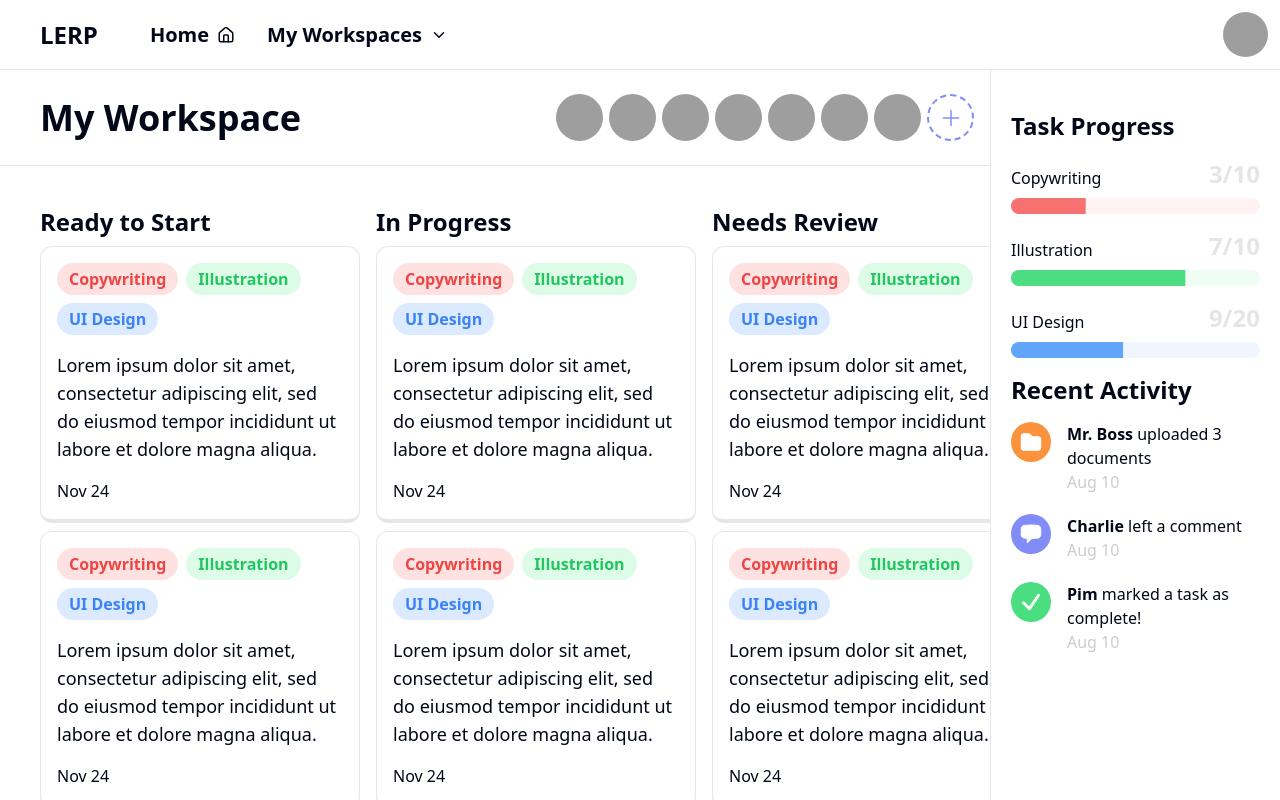
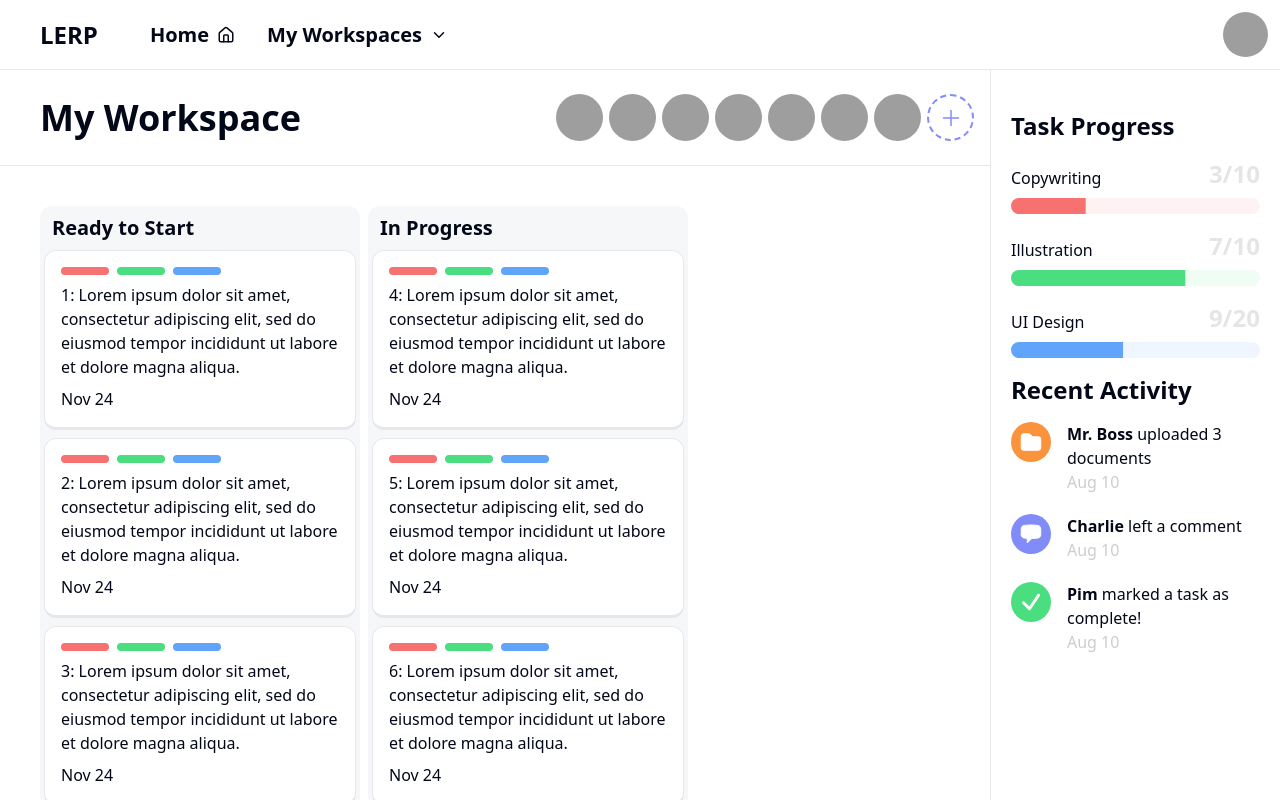
Before and after one commit to Corned/lerp, a React (Vite) app in the folder client/: page / in a window 1280 px wide. Built offline with nearby package versions, Linux system fonts and the light colour scheme; grey boxes are pictures that could not be loaded.

Commit message:
basic drag and drop functionality

```diff
--- a/client/src/@types/Task.tsx
+++ b/client/src/@types/Task.tsx
@@ -1,5 +1,7 @@
 type Task = {
+  id: number
   tags: string[]
+  category: string
   body: string
   date: string
 }
--- a/client/src/assets/taskData.ts
+++ b/client/src/assets/taskData.ts
@@ -1,21 +1,43 @@
 const tasks: Task[] = [
   {
+    id: 1,
     tags: ["UI Design"],
+    category: "Ready to Start",
     body: "Lorem ipsum dolor sit amet, consectetur adipiscing elit, sed do eiusmod tempor incididunt ut labore et dolore magna aliqua.",
     date: "Nov 24",
   },
   {
+    id: 2,
     tags: ["Copywriting"],
+    category: "Ready to Start",
     body: "Lorem ipsum dolor sit amet, consectetur adipiscing elit, sed do eiusmod tempor incididunt ut labore et dolore magna aliqua.",
     date: "Nov 24",
   },
   {
+    id: 3,
     tags: ["Illustration"],
+    category: "Ready to Start",
     body: "Lorem ipsum dolor sit amet, consectetur adipiscing elit, sed do eiusmod tempor incididunt ut labore et dolore magna aliqua.",
     date: "Nov 24",
   },
   {
+    id: 4,
+    tags: ["Copywriting", "UI Design"],
+    category: "In Progress",
+    body: "Lorem ipsum dolor sit amet, consectetur adipiscing elit, sed do eiusmod tempor incididunt ut labore et dolore magna aliqua.",
+    date: "Nov 24",
+  },
+  {
+    id: 5,
     tags: ["Illustration"],
+    category: "In Progress",
+    body: "Lorem ipsum dolor sit amet, consectetur adipiscing elit, sed do eiusmod tempor incididunt ut labore et dolore magna aliqua.",
+    date: "Nov 24",
+  },
+  {
+    id: 6,
+    tags: ["Illustration"],
+    category: "In Progress",
     body: "Lorem ipsum dolor sit amet, consectetur adipiscing elit, sed do eiusmod tempor incididunt ut labore et dolore magna aliqua.",
     date: "Nov 24",
   },
--- a/client/src/components/TaskCard.tsx
+++ b/client/src/components/TaskCard.tsx
@@ -1,20 +1,47 @@
-const TaskCard = ({ task }: { task: Task }) => {
+import { DragEvent, useState } from "react"
+
+type TaskCardPropTypes = {
+  task: Task
+  onDrag(event: DragEvent<HTMLDivElement>): void
+  onDragEnd(event: DragEvent<HTMLDivElement>): void
+}
+
+const TaskCard = ({ task, onDrag, onDragEnd }: TaskCardPropTypes) => {
+  const [isDragging, setDragging] = useState(false)
+
+  const handleDragStart = (event: DragEvent<HTMLDivElement>) => {
+    setDragging(true)
+    onDrag(event, task)
+  }
+
+  const handleDragEnd = (event: DragEvent<HTMLDivElement>) => {
+    setDragging(false)
+    onDragEnd(event, task)
+  }
+
   return (
-    <div className="flex flex-col gap-4 rounded-xl border border-b-4 border-gray-200 bg-white p-4">
-      <div className="flex flex-row flex-wrap gap-2 rounded-lg bg-white">
-        <p className="w-fit rounded-full bg-red-100 px-3 py-1 font-bold text-red-500">
-          Copywriting
-        </p>
-        <p className="w-fit rounded-full bg-green-100 px-3 py-1 font-bold text-green-500">
-          Illustration
-        </p>
-        <p className="w-fit rounded-full bg-blue-100 px-3 py-1 font-bold text-blue-500">
-          UI Design
-        </p>
-      </div>
+    <div
+      draggable={true}
+      onDrag={(event) => handleDragStart(event)}
+      onDragEnd={(event) => handleDragEnd(event)}
+      className="flex flex-col gap-2 rounded-xl border border-b-[3px] border-gray-200 bg-white p-4"
+    >
+      {!isDragging && (
+        <>
+          <div className="gap flex flex-row flex-wrap gap-2 text-sm">
+            <div className="w-fit rounded-full bg-red-400 px-6 py-1 font-bold text-red-500"></div>
+            <div className="w-fit rounded-full bg-green-400 px-6 py-1 font-bold text-green-500"></div>
+            <div className="w-fit rounded-full bg-blue-400 px-6 py-1 font-bold text-blue-500"></div>
+          </div>
 
-      <p className="text-lg">{task.body}</p>
-      <p>{task.date}</p>
+          <p className="text-md">
+            {task.id}: {task.body}
+          </p>
+          <p>{task.date}</p>
+        </>
+      )}
+
+      {isDragging && <p>Dragging :o</p>}
     </div>
   )
 }
--- a/client/src/components/TaskCategory.tsx
+++ b/client/src/components/TaskCategory.tsx
@@ -1,11 +1,33 @@
+import { DragEvent, useRef, useState } from "react"
 import TaskCard from "./TaskCard"
 
-const TaskCategory = ({ title, tasks }: { title: string; tasks: Task[] }) => {
+const TaskCategory = ({
+  isTargetted = false,
+  title,
+  tasks,
+  onCategoryDragOver,
+  onCategoryDragLeft,
+  onTaskCardDragStart,
+  onTaskCardDragEnd,
+}) => {
+  const [inserting, setInserting] = useState(false)
+  const categoryRef = useRef(null)
+
   return (
-    <div className="flex min-w-80 flex-col gap-2">
-      <h1 className="mb text-2xl font-bold">{title}</h1>
+    <div
+      className={`mb-auto flex w-80 flex-col gap-2 rounded-xl bg-gray-100/70 p-1 ${isTargetted ? "outline outline-2 outline-gray-200" : ""}`}
+      onDragOver={(event) => onCategoryDragOver(event, title)}
+      onDragLeave={(event) => onCategoryDragLeft(event, title)}
+      ref={categoryRef}
+    >
+      <h1 className="mb mt-1 px-2 text-xl font-bold">{title}</h1>
+
       {tasks.map((task) => (
-        <TaskCard task={task} />
+        <TaskCard
+          task={task}
+          onDrag={onTaskCardDragStart}
+          onDragEnd={onTaskCardDragEnd}
+        />
       ))}
     </div>
   )
--- /dev/null
+++ b/client/src/components/TaskCategoryContainer.tsx
@@ -0,0 +1,75 @@
+import TaskCategory from "./TaskCategory"
+import { DragEvent, useState } from "react"
+import taskData from "@/assets/taskData"
+
+const TaskCategoryContainer = () => {
+  const [tasks, setTasks] = useState(taskData)
+  const [targetCategory, setTargetCategory] = useState(null)
+
+  const moveTaskToCategory = (taskId, categoryName) => {
+    setTasks((oldTasks) => {
+      return oldTasks.map((task) => {
+        if (taskId === task.id) {
+          task.category = categoryName || task.category
+        }
+
+        return task
+      })
+    })
+  }
+
+  const onTaskCardDragStart = (event, task) => {
+    // console.log("start", task);
+  }
+
+  const onTaskCardDragEnd = (event, task) => {
+    if (!targetCategory) {
+      return
+    }
+
+    moveTaskToCategory(task.id, targetCategory)
+    setTargetCategory(null)
+  }
+
+  const onCategoryDragOver = (event, category) => {
+    setTargetCategory(category)
+  }
+
+  const onCategoryDragLeft = (event, category) => {
+    //console.log("category left", category);
+  }
+
+  const categories = [
+    {
+      name: "Ready to Start",
+      tasks: [],
+    },
+    {
+      name: "In Progress",
+      tasks: [],
+    },
+  ].map(({ name, tasks }) => {
+    return {
+      name,
+      tasks: taskData.filter((task) => task.category === name),
+    }
+  })
+
+  return (
+    <div className="flex gap-2 overflow-x-scroll py-10 pl-10 pr-5">
+      {categories.map(({ name, tasks }) => (
+        <TaskCategory
+          title={name}
+          tasks={tasks}
+          isTargetted={targetCategory === name}
+          onTaskCardDragStart={onTaskCardDragStart}
+          onTaskCardDragEnd={onTaskCardDragEnd}
+          onCategoryDragOver={onCategoryDragOver}
+          onCategoryDragLeft={onCategoryDragLeft}
+        />
+      ))}
+    </div>
+  )
+}
+
+export default TaskCategoryContainer
--- a/client/src/components/Workspace.tsx
+++ b/client/src/components/Workspace.tsx
@@ -1,14 +1,11 @@
 import { Progress } from "../components/ui/progress"
-
-import TaskCategory from "../components/TaskCategory"
 
 import { FolderPlusIcon, SpeechIcon, CheckIcon } from "../components/icon"
 
 import Header from "../components/WorkspaceHeader"
 
-import taskData from "../assets/taskData"
-
 import WorkspaceMembers from "../components/WorkspaceMembers"
+import TaskCategoryContainer from "./TaskCategoryContainer"
 
 const Workspace = () => {
   return (
@@ -20,15 +17,7 @@ const Workspace = () => {
         </Header>
 
         {/* Task Category Container */}
-        <div className="flex gap-4 overflow-x-scroll py-10 pl-10 pr-5">
-          <TaskCategory title="Ready to Start" tasks={taskData} />
-          <TaskCategory title="In Progress" tasks={taskData} />
-          <TaskCategory title="Needs Review" tasks={taskData} />
-          <TaskCategory title="Complete" tasks={taskData} />
-          <TaskCategory title="Test" tasks={taskData} />
-          <TaskCategory title="Test" tasks={taskData} />
-          <TaskCategory title="Test" tasks={taskData} />
-        </div>
+        <TaskCategoryContainer />
       </div>
 
       <div className="shadow-xs flex flex-col gap-4 border-l border-gray-200 bg-white px-5 py-10">
```
